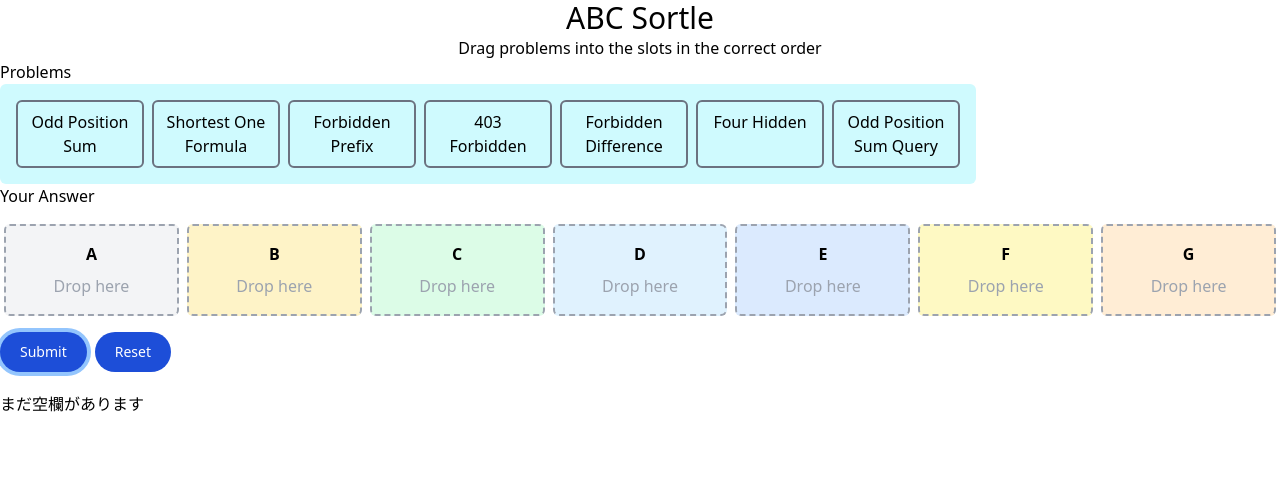
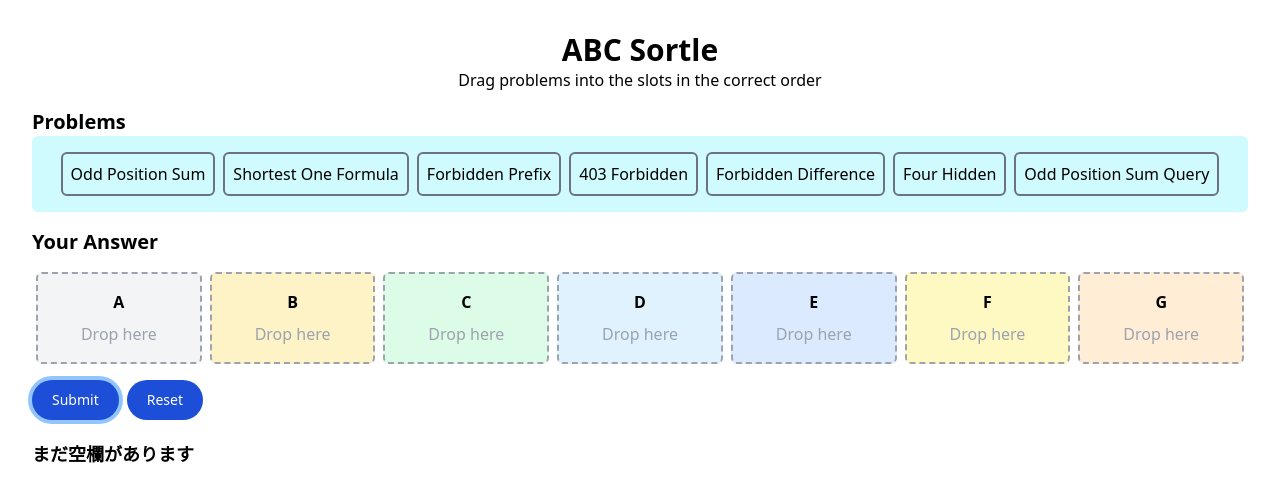
Before and after one commit to Hyoka7/sortle, a Next.js app: page / in a window 1280 px wide. Both pictures are taken after a click on the button "Submit". Shown: the top 502 px of the page. Built offline with nearby package versions, Linux system fonts and the light colour scheme.

Commit message:
レスポンシブ化、諸機能修正

```diff
--- a/src/app/components/sortle/AnswerSlot.tsx
+++ b/src/app/components/sortle/AnswerSlot.tsx
@@ -30,7 +30,7 @@ export default function AnswerSlot({
     return (
         <div
             ref={setNodeRef}
-            className={`flex-1 border-2 border-dashed border-gray-400 rounded-md m-1 p-4 min-w-[40px] text-center  ${bgClass}`}
+            className={`flex flex-col flex-1 border-2 border-dashed border-gray-400 rounded-md m-1 p-4 min-w-[120px] text-center  ${bgClass}`}
         >
             <div className="font-bold mb-2">{label}</div>
             {problem ? (
--- a/src/app/components/sortle/Game.tsx
+++ b/src/app/components/sortle/Game.tsx
@@ -1,12 +1,19 @@
 "use client";
 import { useEffect, useRef, useState } from "react";
-import { DndContext, closestCenter, DragEndEvent } from "@dnd-kit/core";
+import { DndContext, pointerWithin, rectIntersection, DragEndEvent, CollisionDetection } from "@dnd-kit/core";
 import { SortableContext, rectSortingStrategy } from "@dnd-kit/sortable";
 import ProblemPool from "./ProblemPool";
 import AnswerSlot from "./AnswerSlot";
 import { shuffleArray } from "./ShuffleArray";
 import type { Problem } from "./types";
 
+const customCollisionDetection: CollisionDetection = (args) => {
+    const pointerCollisions = pointerWithin(args);
+    if (pointerCollisions.length > 0) {
+        return pointerCollisions;
+    }
+    return rectIntersection(args);
+};
 
 export default function Game() {
     const [allProblems, setAllProblems] = useState<Problem[]>([]);
@@ -62,13 +69,20 @@ export default function Game() {
         const activeId = active.id.toString();
         const overId = over.id.toString();
 
-        if (overId.startsWith("slot-")) {
-            const slotIndex = parseInt(overId.replace("slot-", ""), 10);
+        const overIsSlot = overId.startsWith("slot-");
+        const overIsProblemInSlot = over.data.current?.sortable?.containerId.startsWith("slot-");
+
+        if (overIsSlot || overIsProblemInSlot) {
+            const targetSlotId = overIsSlot ? overId : over.data.current?.sortable.containerId;
+            if (!targetSlotId) return;
+
+            const slotIndex = parseInt(targetSlotId.replace("slot-", ""), 10);
             const fromIndex = slots.findIndex((s) => s === activeId);
 
             setSlots((cur) => {
                 const newSlots = [...cur];
                 const existingId = newSlots[slotIndex];
+                const activeIsInPool = fromIndex === -1;
 
                 if (fromIndex !== -1) {
                     [newSlots[slotIndex], newSlots[fromIndex]] = [newSlots[fromIndex], newSlots[slotIndex]];
@@ -76,7 +90,7 @@ export default function Game() {
                     newSlots[slotIndex] = activeId;
                     if (existingId) {
                         setProblems((curProblems) => {
-                            const original = allProblems.find((p) => p.id === existingId);
+                            const original = allProblems.find((p) => p.id === existingId)!;
                             if (original && !curProblems.find((p) => p.id === existingId)) {
                                 return [...curProblems, original];
                             }
@@ -84,7 +98,9 @@ export default function Game() {
                         });
                     }
 
-                    setProblems((curProblems) => curProblems.filter((p) => p.id !== activeId));
+                    if (activeIsInPool) {
+                        setProblems((curProblems) => curProblems.filter((p) => p.id !== activeId));
+                    }
                 }
 
                 return newSlots;
@@ -105,12 +121,7 @@ export default function Game() {
                     }
                     return cur;
                 });
-
-                setSlots((cur) => {
-                    const newSlots = [...cur];
-                    newSlots[fromIndex] = "";
-                    return newSlots;
-                });
+                setSlots((cur) => cur.map((id, index) => (index === fromIndex ? "" : id)));
             }
         }
     };
@@ -150,34 +161,35 @@ export default function Game() {
     if (!chosenNum || correctOrder.length === 0) return <p>Loading...</p>;
 
     return (
-        <div>
-            <h1 className="fond-bold text-3xl text-center">ABC Sortle</h1>
+        <div className="p-4 md:p-8">
+            <h1 className="font-bold text-3xl text-center">ABC Sortle</h1>
             <p className="text-center">Drag problems into the slots in the correct order</p>
 
-            <DndContext collisionDetection={closestCenter} onDragEnd={handleDragEnd}>
-                <SortableContext
-                    items={[...problems.map((p) => p.id), ...slots.filter((id) => id !== "")]}
-                    strategy={rectSortingStrategy}
-                >
-                    <h3>Problems</h3>
+            <DndContext collisionDetection={customCollisionDetection} onDragEnd={handleDragEnd}>
+                <h3 className="mt-4 text-xl font-bold">Problems</h3>
+                <SortableContext items={problems.map(p => p.id)} strategy={rectSortingStrategy}>
                     <ProblemPool problems={problems} />
+                </SortableContext>
 
-                    <h3>Your Answer</h3>
-                    <div style={{ display: "flex", marginTop: "12px" }}>
-                        {slots.map((id, i) => {
-                            const problem = id !== "" ? allProblems.find((p) => p.id === id) || null : null;
-                            return <AnswerSlot key={`slot-${i}`} id={`slot-${i}`} label={slotLabels[i]} problem={problem} index={i} />;
-                        })}
-                    </div>
-                </SortableContext>
+                <h3 className="mt-4 text-xl font-bold">Your Answer</h3>
+                <div className="flex flex-wrap mt-3">
+                    {slots.map((id, i) => {
+                        const problem = id !== "" ? allProblems.find((p) => p.id === id) || null : null;
+                        return (
+                            <SortableContext key={`slot-ctx-${i}`} items={id ? [id] : []} strategy={rectSortingStrategy}>
+                                <AnswerSlot id={`slot-${i}`} label={slotLabels[i]} problem={problem} index={i} />
+                            </SortableContext>
+                        );
+                    })}
+                </div>
             </DndContext>
 
-            <div style={{ marginTop: 12 }}>
+            <div className="mt-3">
                 <button onClick={checkAnswer} className="text-white bg-blue-700 hover:bg-blue-800 focus:outline-none focus:ring-4 focus:ring-blue-300 font-medium rounded-full text-sm px-5 py-2.5 text-center me-2 mb-2 dark:bg-blue-600 dark:hover:bg-blue-700 dark:focus:ring-blue-800">Submit</button>
                 <button onClick={reset} className="text-white bg-blue-700 hover:bg-blue-800 focus:outline-none focus:ring-4 focus:ring-red-300 font-medium rounded-full text-sm px-5 py-2.5 text-center me-2 mb-2 dark:bg-red-600 dark:hover:bg-red-700 dark:focus:ring-red-800">Reset</button>
             </div>
 
-            {result && <h2 style={{ marginTop: 12 }}>{result}</h2>}
+            {result && <h2 className="mt-3 text-lg font-semibold">{result}</h2>}
         </div>
     );
 }
--- a/src/app/components/sortle/ProblemPool.tsx
+++ b/src/app/components/sortle/ProblemPool.tsx
@@ -9,7 +9,7 @@ export default function ProblemPool({ problems }: { problems: Problem[] }) {
     return (
         <div
             ref={setNodeRef}
-            className={`inline-flex  p-3 rounded-md bg-cyan-100 ${isOver ? "bg-green-100" : ""}`}
+            className={`flex flex-wrap justify-center p-3 rounded-md bg-cyan-100 ${isOver ? "bg-green-100" : ""}`}
         >
             {problems.map((p) => (
                 <SortableItem key={p.id} id={p.id} name={p.name} className="m-1" />
--- a/src/app/components/sortle/SortableItem.tsx
+++ b/src/app/components/sortle/SortableItem.tsx
@@ -16,8 +16,7 @@ export default function SortableItem({ id, name, className }: Props) {
             ref={setNodeRef}
             {...attributes}
             {...listeners}
-            className={`
-        p-2 m-1 rounded-md cursor-grab min-w-[80px] text-center border-2 border-gray-500 w-32 break-words
+            className={`p-2 m-1 rounded-md cursor-grab min-w-[80px] text-center border-2 border-gray-500 w-auto break-words
         ${className ?? ""}
       `}
             style={{
--- a/src/app/components/sortle/SortableSlotItem.tsx
+++ b/src/app/components/sortle/SortableSlotItem.tsx
@@ -6,20 +6,11 @@ export default function SortableSlotItem({ id, name }: { id: string; name: strin
     const { attributes, listeners, setNodeRef, transform, transition } =
         useSortable({ id });
 
-    const style = {
-        transform: CSS.Transform.toString(transform),
-        transition,
-        padding: "8px 12px",
-        margin: "6px",
-        background: "#f2f2f2",
-        borderRadius: "6px",
-        cursor: "grab",
-        minWidth: "80px",
-        textAlign: "center" as const,
-    }
-
     return (
-        <div ref={setNodeRef} style={style} {...attributes} {...listeners}>
+        <div ref={setNodeRef} style={{
+            transform: CSS.Transform.toString(transform),
+            transition,
+        }} {...attributes} {...listeners} className="p-2 bg-gray-100 rounded-md cursor-grab min-w-[80px] text-center break-words border-2 border-gray-900">
             {name}
         </div>
     );
```
